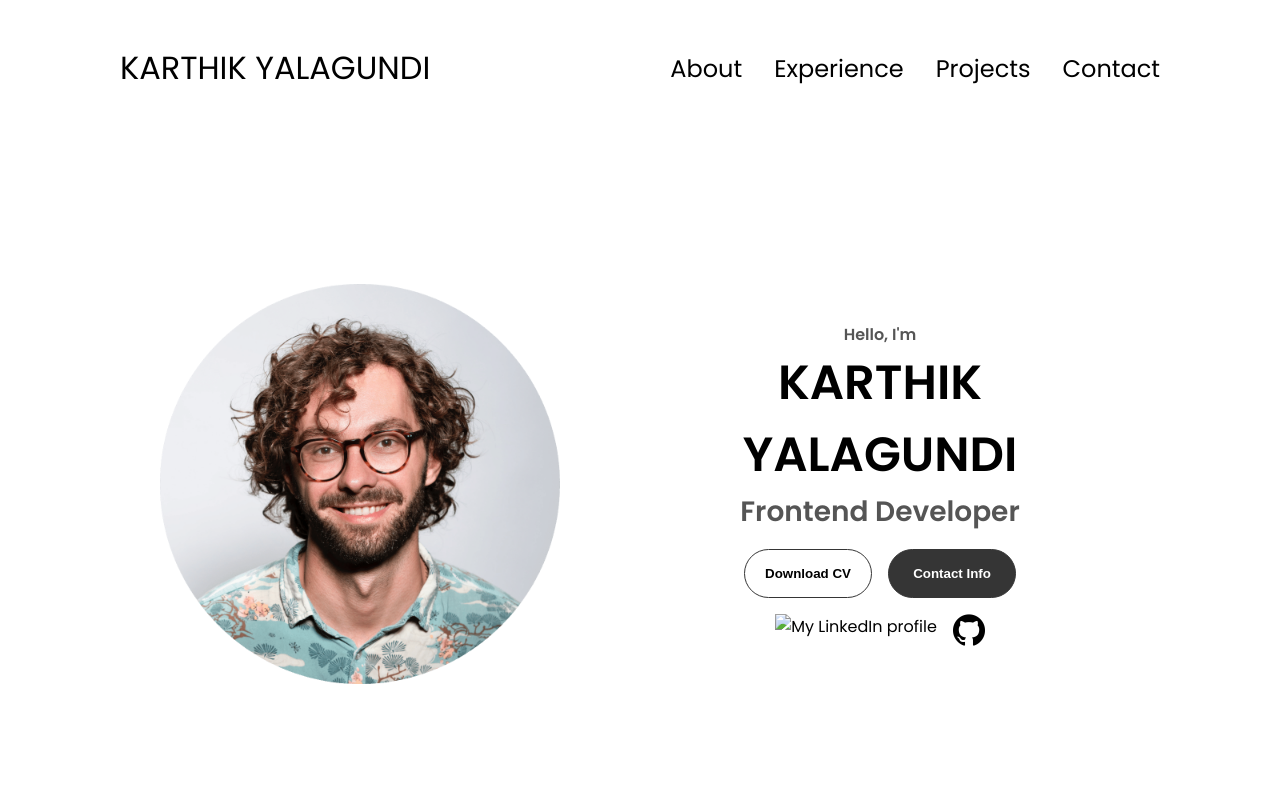
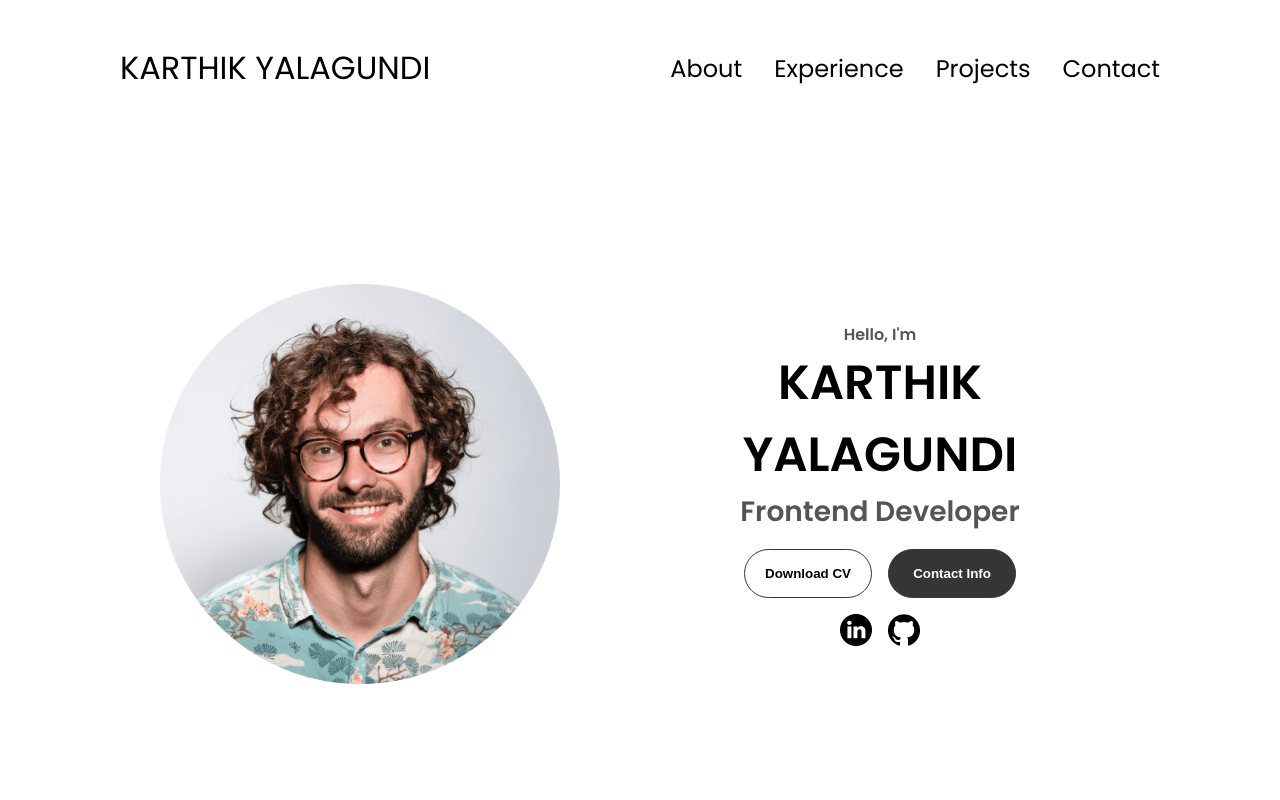
Before and after one commit to karthiky8143/karthikyalagundi, a plain HTML site: page index.html in a window 1280 px wide. Shown: the top 800 px of the page. Drawn offline with Linux system fonts and the light colour scheme.

Commit message:
Update index.html

```diff
--- a/index.html
+++ b/index.html
@@ -57,7 +57,7 @@
         </div>
         <div id="socials-container">
           <img
-            src="./inkedin.png"
+            src="./linkedin.png"
             alt="My LinkedIn profile"
             class="icon"
             onclick="location.href='https://linkedin.com/'"
```
